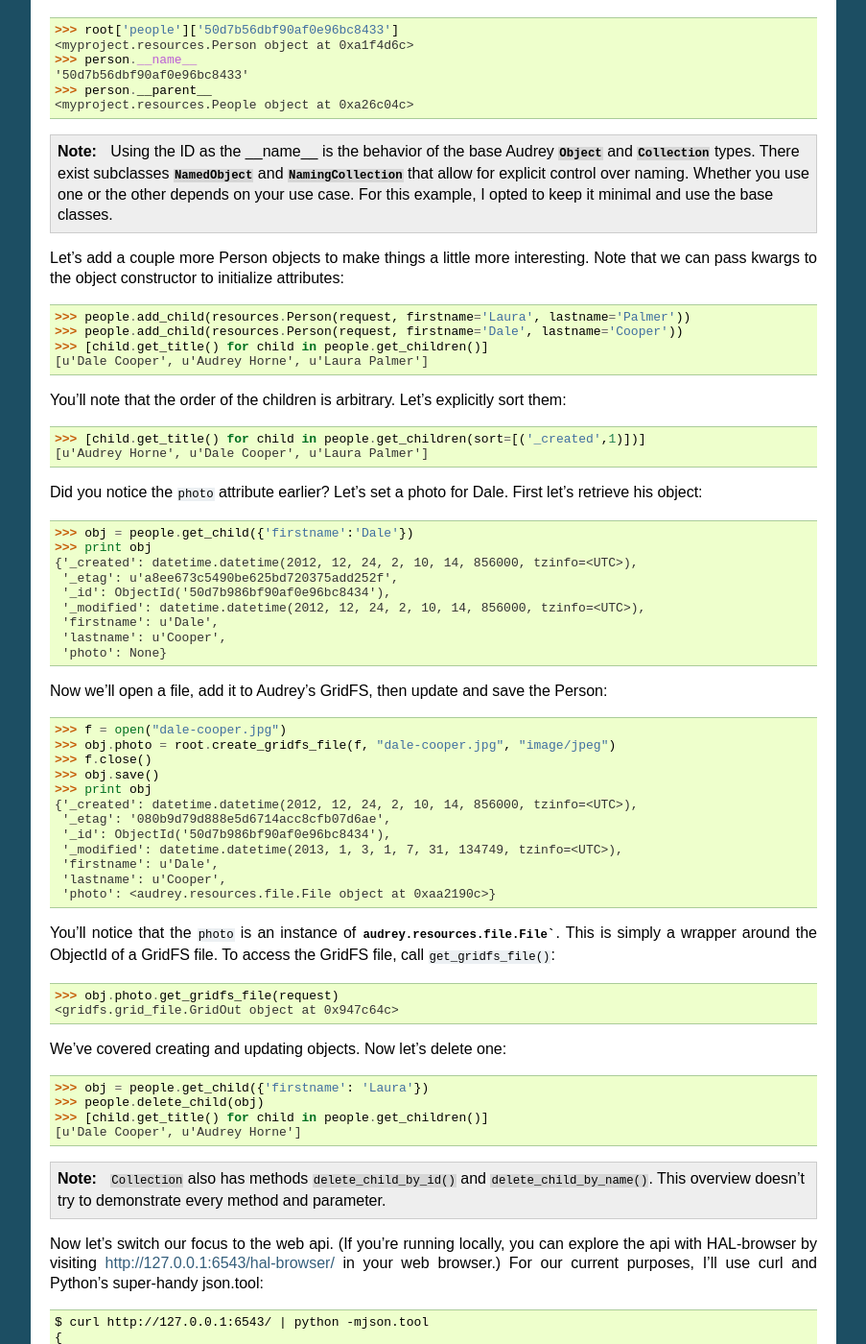
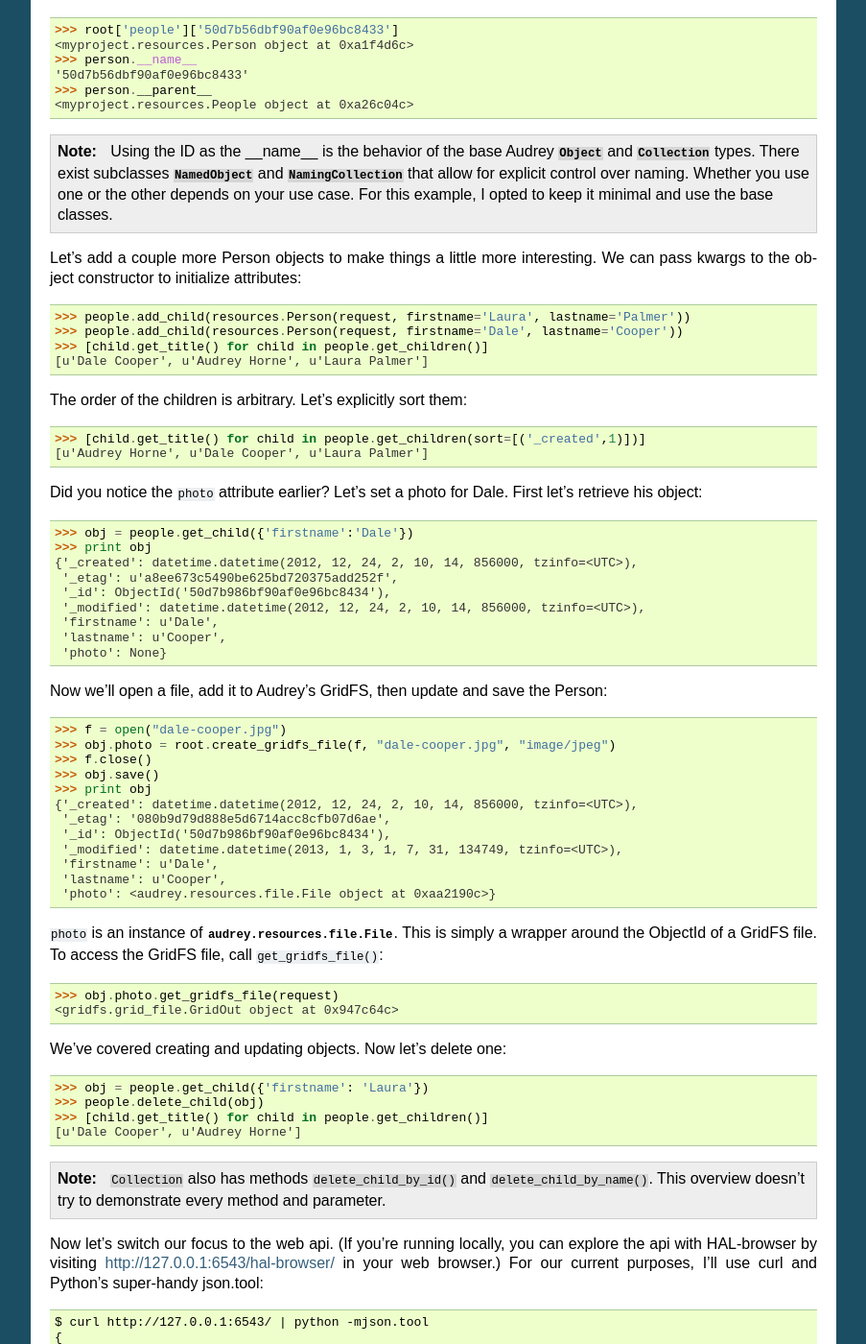
Before and after one commit to sbrauer/Audrey, a Sphinx documentation site: the page built from docs/source/overview.rst, in a window 1280 px wide and 1400 px high, scrolled down 1381 px. Shown: the whole window at 96% size, without its empty margins (198-1101 px from the left). Built offline with Sphinx 7.4.7, drawn with Linux system fonts in a browser that asks for light colours; some of the changed text lies outside the part shown.

Commit message:
remove "note" and "notice" fluff from docs

```diff
--- a/docs/source/overview.rst
+++ b/docs/source/overview.rst
@@ -89,14 +89,14 @@ version of its ID like this::
    Using the ID as the __name__ is the behavior of the base Audrey :class:`Object` and :class:`Collection` types.  There exist subclasses :class:`NamedObject` and :class:`NamingCollection` that allow for explicit control over naming.  Whether you use one or the other depends on your use case.  For this example, I opted to keep it minimal and use the base classes.
 
 Let's add a couple more Person objects to make things a little more interesting.
-Note that we can pass kwargs to the object constructor to initialize attributes::
+We can pass kwargs to the object constructor to initialize attributes::
 
     >>> people.add_child(resources.Person(request, firstname='Laura', lastname='Palmer'))
     >>> people.add_child(resources.Person(request, firstname='Dale', lastname='Cooper'))
     >>> [child.get_title() for child in people.get_children()]
     [u'Dale Cooper', u'Audrey Horne', u'Laura Palmer']
 
-You'll note that the order of the children is arbitrary.  Let's explicitly sort them::
+The order of the children is arbitrary.  Let's explicitly sort them::
 
     >>> [child.get_title() for child in people.get_children(sort=[('_created',1)])]
     [u'Audrey Horne', u'Dale Cooper', u'Laura Palmer']
@@ -129,7 +129,7 @@ Now we'll open a file, add it to Audrey's GridFS, then update and save the Perso
      'lastname': u'Cooper',
      'photo': <audrey.resources.file.File object at 0xaa2190c>}
 
-You'll notice that the ``photo`` is an instance of :class:`audrey.resources.file.File``.  This is simply a wrapper around the ObjectId of a GridFS file.  To access the GridFS file, call ``get_gridfs_file()``::
+``photo`` is an instance of :class:`audrey.resources.file.File`.  This is simply a wrapper around the ObjectId of a GridFS file.  To access the GridFS file, call ``get_gridfs_file()``::
 
     >>> obj.photo.get_gridfs_file(request)
     <gridfs.grid_file.GridOut object at 0x947c64c>
@@ -189,7 +189,7 @@ state of its own, the document just has a number of links keyed by link
 relation ("rel") names.  Besides "self" which is obligatory for HAL, Audrey
 tries to stick to relations from the `IANA list <http://www.iana.org/assignments/link-relations/link-relations.xml>`_.
 
-Here we see "item" used to list the children of root (the "people" and "posts" collections).  Note that the urls are templated, in this case indicating that
+Here we see "item" used to list the children of root (the "people" and "posts" collections).  These urls are templated, in this case indicating that
 you may use an optional "sort" parameter.  In a moment, we'll follow one of these links.
 
 There's also a link to a "search" endpoint (again with a URL template) and another to the "upload" endpoint.  Since there was no IANA rel that seemed suitable for the upload endpoint (which as you may have guessed is a factory for uploading files into the system), Audrey uses a namespaced URI.  Applying the "curie" template, "audrey:upload" expands to "http://127.0.0.1:6543/relations/upload"; visiting that url returns some HTML documentation of the endpoint including the expected request and response details.
@@ -446,7 +446,7 @@ Success!  Let's confirm the change by doing another GET::
         }
     }
 
-Note that the "photo" is no longer null and the list of "file" links now
+The "photo" is no longer null and the list of "file" links now
 contains one item with type="image/jpeg" and name="50d8a64bbf90af0d7169df5e".
 A client could match up that name with the value of the photo FileId.
 
```
